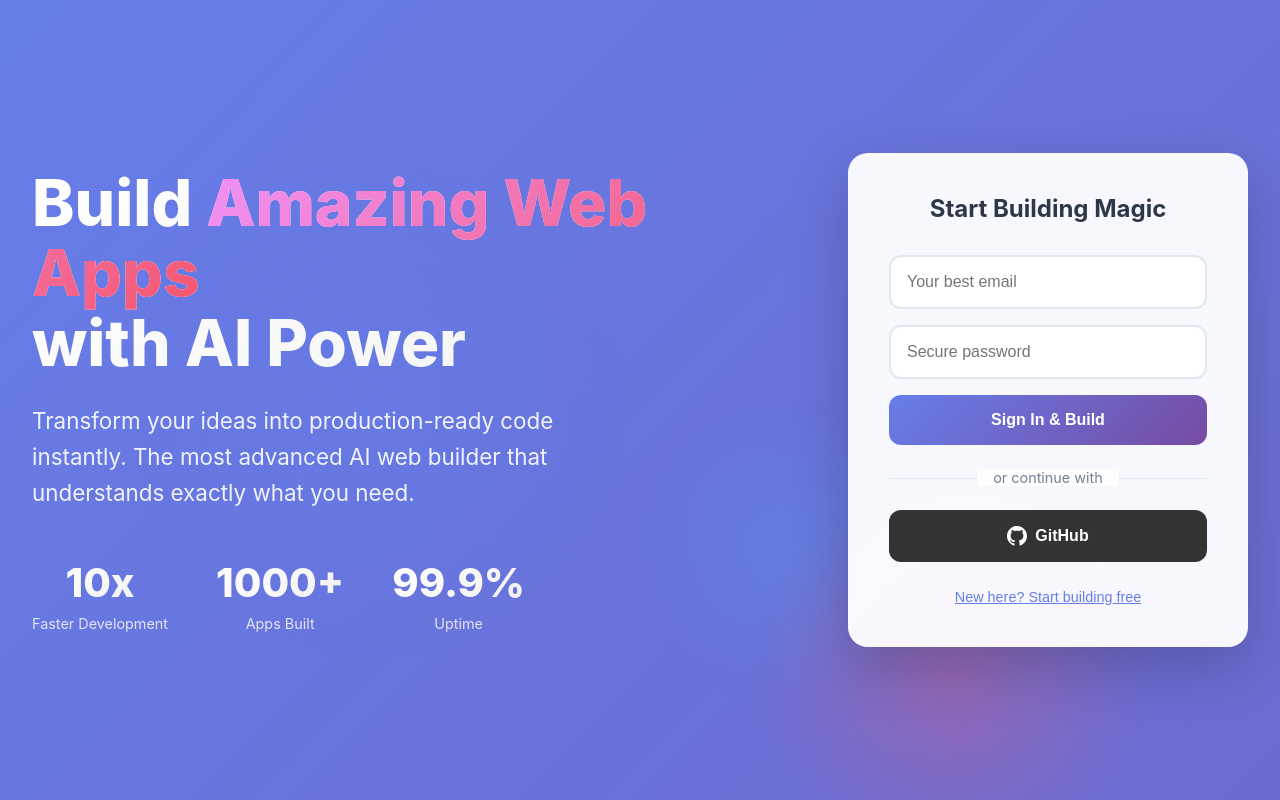
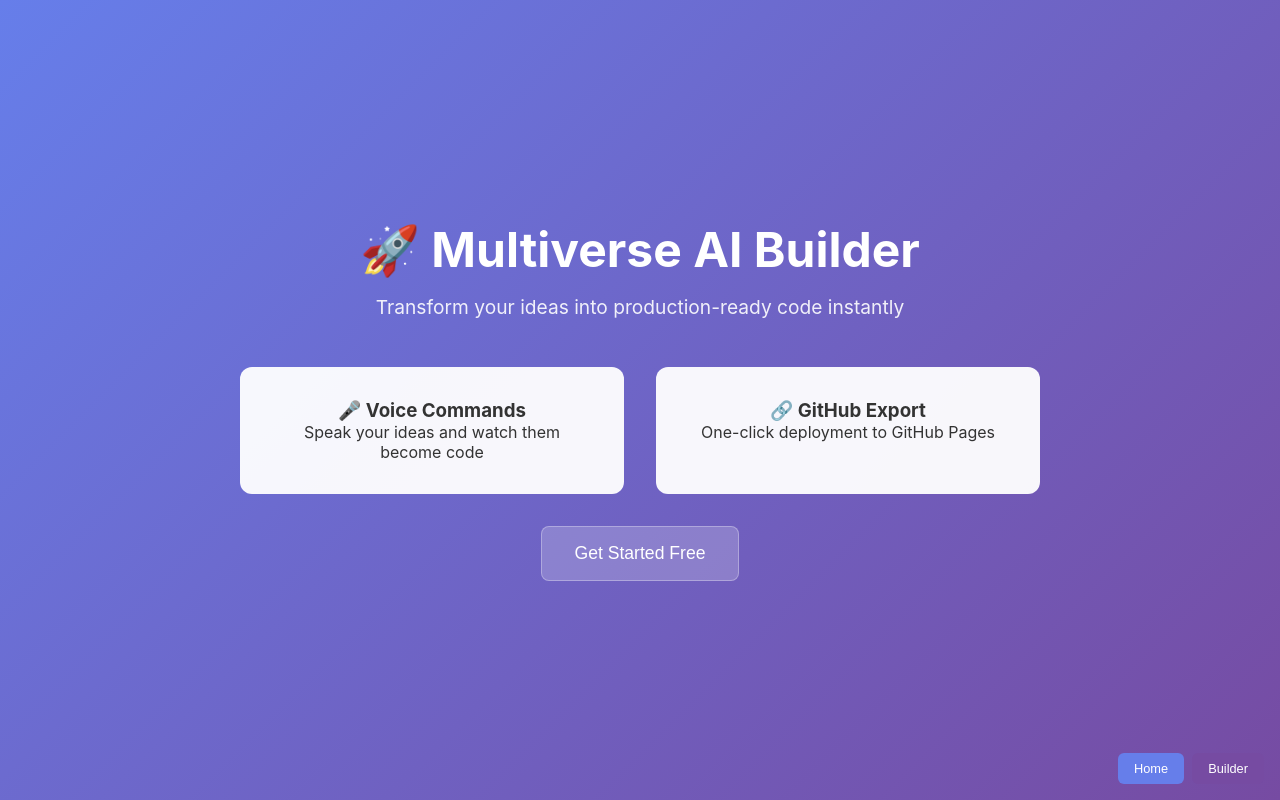
Before and after one commit to tedcharles111/engineer, a React (Vite) app: page / in a window 1280 px wide. Shown: the top 800 px of the page. Built offline with nearby package versions, Linux system fonts and the light colour scheme; no server answers.

Commit message:
feat: add working homepage and builder with view switcher

```diff
--- a/src/App.tsx
+++ b/src/App.tsx
@@ -1,41 +1,238 @@
-import { useState, useEffect } from 'react';
-import { supabase } from './lib/supabaseClient';
-import { User } from '@supabase/supabase-js';
-import HomePage from './components/HomePage';
-import BuilderPage from './components/BuilderPage';
+import React, { useState, useEffect } from 'react';
 import './App.css';
 
+// Simple placeholder components
+const HomePage = () => (
+  <div style={{
+    minHeight: '100vh',
+    background: 'linear-gradient(135deg, #667eea 0%, #764ba2 100%)',
+    display: 'flex',
+    alignItems: 'center',
+    justifyContent: 'center',
+    color: 'white',
+    textAlign: 'center',
+    padding: '2rem'
+  }}>
+    <div style={{ maxWidth: '800px' }}>
+      <h1 style={{ fontSize: '3rem', marginBottom: '1rem' }}>🚀 Multiverse AI Builder</h1>
+      <p style={{ fontSize: '1.2rem', marginBottom: '2rem', opacity: 0.9 }}>
+        Transform your ideas into production-ready code instantly
+      </p>
+
+      <div style={{
+        display: 'grid',
+        gridTemplateColumns: '1fr 1fr',
+        gap: '2rem',
+        marginTop: '3rem'
+      }}>
+        <div style={{
+          background: 'rgba(255,255,255,0.95)',
+          color: '#333',
+          padding: '2rem',
+          borderRadius: '12px'
+        }}>
+          <h3>🎤 Voice Commands</h3>
+          <p>Speak your ideas and watch them become code</p>
+        </div>
+
+        <div style={{
+          background: 'rgba(255,255,255,0.95)',
+          color: '#333',
+          padding: '2rem',
+          borderRadius: '12px'
+        }}>
+          <h3>🔗 GitHub Export</h3>
+          <p>One-click deployment to GitHub Pages</p>
+        </div>
+      </div>
+
+      <button style={{
+        background: 'rgba(255,255,255,0.2)',
+        color: 'white',
+        border: '1px solid rgba(255,255,255,0.3)',
+        padding: '1rem 2rem',
+        borderRadius: '8px',
+        fontSize: '1.1rem',
+        cursor: 'pointer',
+        marginTop: '2rem'
+      }}>
+        Get Started Free
+      </button>
+    </div>
+  </div>
+);
+
+const BuilderPage = () => (
+  <div style={{
+    minHeight: '100vh',
+    background: 'linear-gradient(135deg, #667eea 0%, #764ba2 100%)',
+    padding: '1rem'
+  }}>
+    <header style={{
+      background: 'rgba(255,255,255,0.1)',
+      backdropFilter: 'blur(10px)',
+      padding: '1rem 2rem',
+      borderRadius: '12px',
+      marginBottom: '1rem',
+      color: 'white',
+      display: 'flex',
+      justifyContent: 'space-between',
+      alignItems: 'center'
+    }}>
+      <h1 style={{ margin: 0 }}>🚀 Builder</h1>
+      <button style={{
+        background: 'rgba(255,255,255,0.2)',
+        color: 'white',
+        border: '1px solid rgba(255,255,255,0.3)',
+        padding: '0.5rem 1rem',
+        borderRadius: '6px',
+        cursor: 'pointer'
+      }}>
+        Sign Out
+      </button>
+    </header>
+
+    <div style={{
+      display: 'grid',
+      gridTemplateColumns: '1fr 1fr',
+      gap: '1rem',
+      height: 'calc(100vh - 100px)'
+    }}>
+      <div style={{
+        background: 'rgba(255,255,255,0.95)',
+        borderRadius: '12px',
+        padding: '1.5rem',
+        display: 'flex',
+        flexDirection: 'column'
+      }}>
+        <h3 style={{ color: '#667eea', marginBottom: '1rem' }}>💬 Chat with AI</h3>
+        <div style={{
+          flex: 1,
+          background: '#f8f9fa',
+          borderRadius: '8px',
+          padding: '1rem',
+          marginBottom: '1rem'
+        }}>
+          <p style={{ color: '#666', textAlign: 'center', margin: '2rem 0' }}>
+            AI chat interface will appear here
+          </p>
+        </div>
+        <div style={{ display: 'flex', gap: '0.5rem' }}>
+          <input
+            type="text"
+            placeholder="Describe your web app..."
+            style={{
+              flex: 1,
+              padding: '0.75rem',
+              border: '1px solid #ddd',
+              borderRadius: '6px',
+              fontSize: '1rem'
+            }}
+          />
+          <button style={{
+            background: '#667eea',
+            color: 'white',
+            border: 'none',
+            padding: '0.75rem 1.5rem',
+            borderRadius: '6px',
+            cursor: 'pointer'
+          }}>
+            Send
+          </button>
+        </div>
+      </div>
+
+      <div style={{
+        background: 'rgba(255,255,255,0.95)',
+        borderRadius: '12px',
+        padding: '1.5rem',
+        display: 'flex',
+        flexDirection: 'column'
+      }}>
+        <div style={{ display: 'flex', gap: '0.5rem', marginBottom: '1rem' }}>
+          <button style={{
+            background: '#667eea',
+            color: 'white',
+            border: 'none',
+            padding: '0.5rem 1rem',
+            borderRadius: '6px',
+            cursor: 'pointer'
+          }}>
+            Code
+          </button>
+          <button style={{
+            background: '#f1f5f9',
+            color: '#333',
+            border: 'none',
+            padding: '0.5rem 1rem',
+            borderRadius: '6px',
+            cursor: 'pointer'
+          }}>
+            Preview
+          </button>
+        </div>
+        <div style={{
+          flex: 1,
+          background: '#1a1a1a',
+          borderRadius: '8px',
+          padding: '1rem',
+          color: '#00ff00',
+          fontFamily: 'monospace',
+          overflow: 'auto'
+        }}>
+          <p>// Generated code will appear here</p>
+        </div>
+      </div>
+    </div>
+  </div>
+);
+
 function App() {
-  const [user, setUser] = useState<User | null>(null);
-  const [isLoading, setIsLoading] = useState(true);
+  const [currentView, setCurrentView] = useState('homepage'); // 'homepage' or 'builder'
 
-  useEffect(() => {
-    // Get initial session
-    supabase.auth.getSession().then(({ data: { session } }) => {
-      setUser(session?.user ?? null);
-      setIsLoading(false);
-    });
+  return (
+    <div className="app">
+      {currentView === 'homepage' ? <HomePage /> : <BuilderPage />}
 
-    // Listen for auth changes
-    const { data: { subscription } } = supabase.auth.onAuthStateChange((_event, session) => {
-      setUser(session?.user ?? null);
-      setIsLoading(false);
-    });
-
-    return () => subscription.unsubscribe();
-  }, []);
-
-  if (isLoading) {
-    return (
-      <div className="app-loading">
-        <div className="loading-spinner"></div>
-        <h2>Loading Multiverse AI...</h2>
+      {/* Debug: Add buttons to switch views */}
+      <div style={{
+        position: 'fixed',
+        bottom: '1rem',
+        right: '1rem',
+        display: 'flex',
+        gap: '0.5rem'
+      }}>
+        <button
+          onClick={() => setCurrentView('homepage')}
+          style={{
+            background: '#667eea',
+            color: 'white',
+            border: 'none',
+            padding: '0.5rem 1rem',
+            borderRadius: '6px',
+            cursor: 'pointer',
+            fontSize: '0.8rem'
+          }}
+        >
+          Home
+        </button>
+        <button
+          onClick={() => setCurrentView('builder')}
+          style={{
+            background: '#764ba2',
+            color: 'white',
+            border: 'none',
+            padding: '0.5rem 1rem',
+            borderRadius: '6px',
+            cursor: 'pointer',
+            fontSize: '0.8rem'
+          }}
+        >
+          Builder
+        </button>
       </div>
-    );
-  }
-
-  // Show homepage if not authenticated, builder if authenticated
-  return user ? <BuilderPage user={user} /> : <HomePage />;
+    </div>
+  );
 }
 
 export default App;
```
